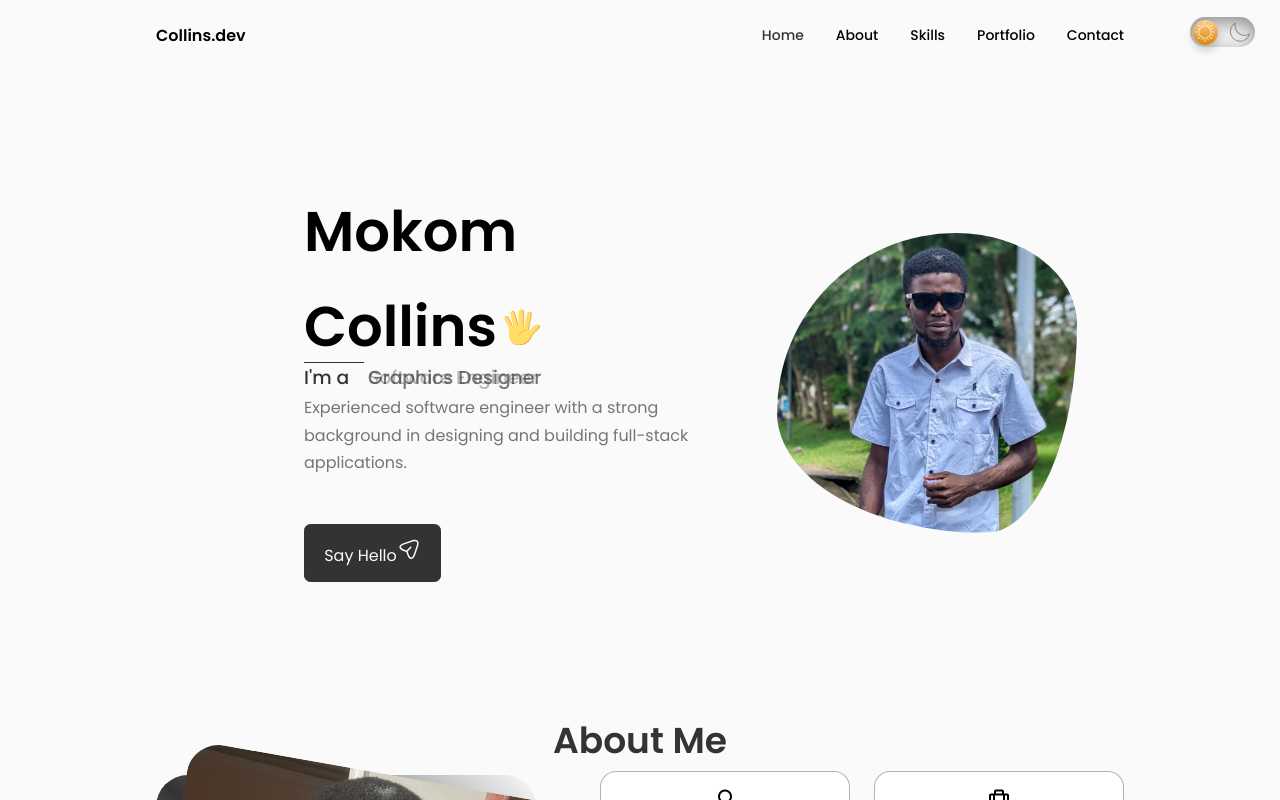
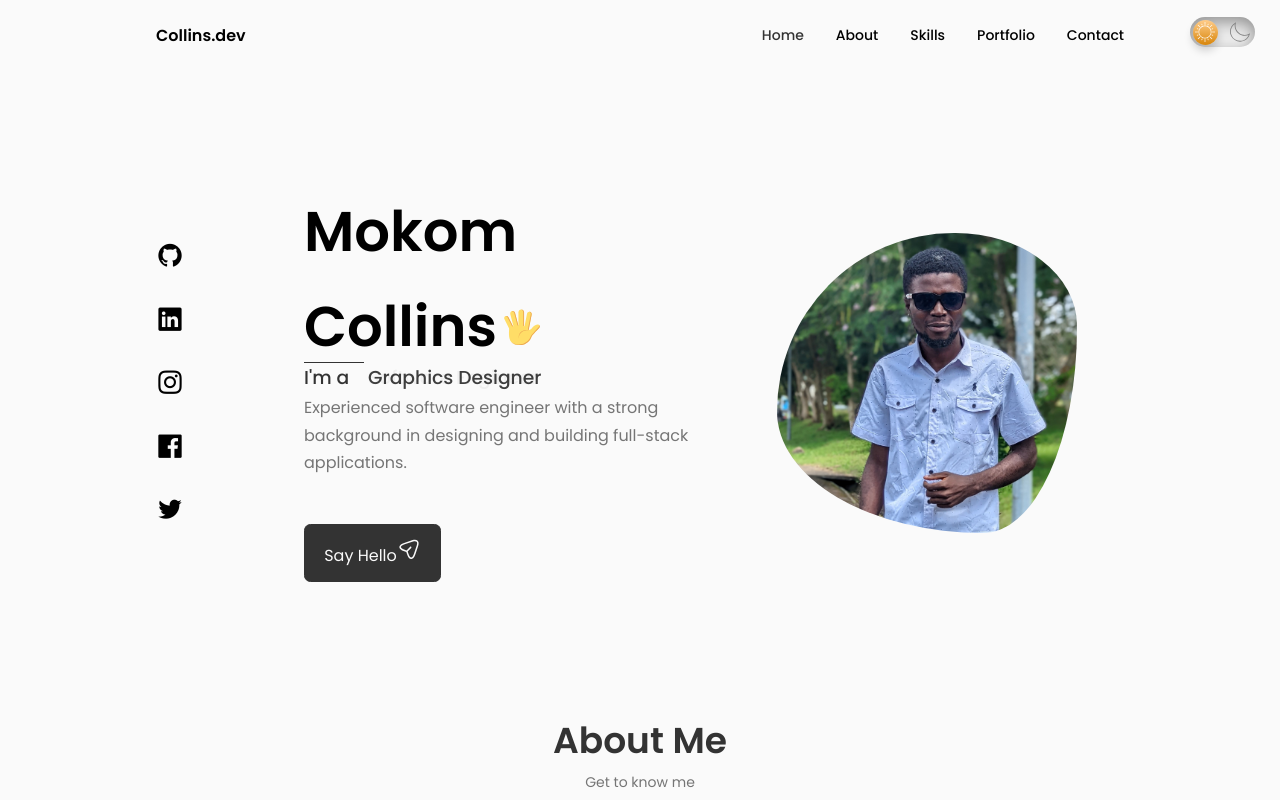
Before and after one commit to MokomCollinsAwah/mokom-collins-portfolio, a React (Create React App) app: page / in a window 1280 px wide. Shown: the top 800 px of the page. Built offline with nearby package versions, Linux system fonts and the light colour scheme.

Commit message:
fix bugs with subtitle being hidden after appling Fade In Out effect

```diff
--- a/src/App.css
+++ b/src/App.css
@@ -48,7 +48,6 @@
   --color-box: #fff;
   --text-color: #757575;
 }
-
 
 [data__theme='dark'] {
   --color-bg: #1f1f38;
--- a/src/components/home/Home.css
+++ b/src/components/home/Home.css
@@ -58,21 +58,20 @@
 .fade-in-out {
     display: flex;
     align-items: center;
-  }
-  span {
+}
+.fade-in-out span {
     opacity: 0;
     transition: opacity 0.5s ease-in-out;
     position: absolute;
     left: 4rem;
-  }
-  span.visible {
+}
+.fade-in-out span.visible {
     opacity: 1;
-  }
+}
 
-  span.hidden {
+.fade-in-out span.hidden {
     opacity: 0;
-  }
-
+}
 
 .home__description {
     max-width: 400px;
```
